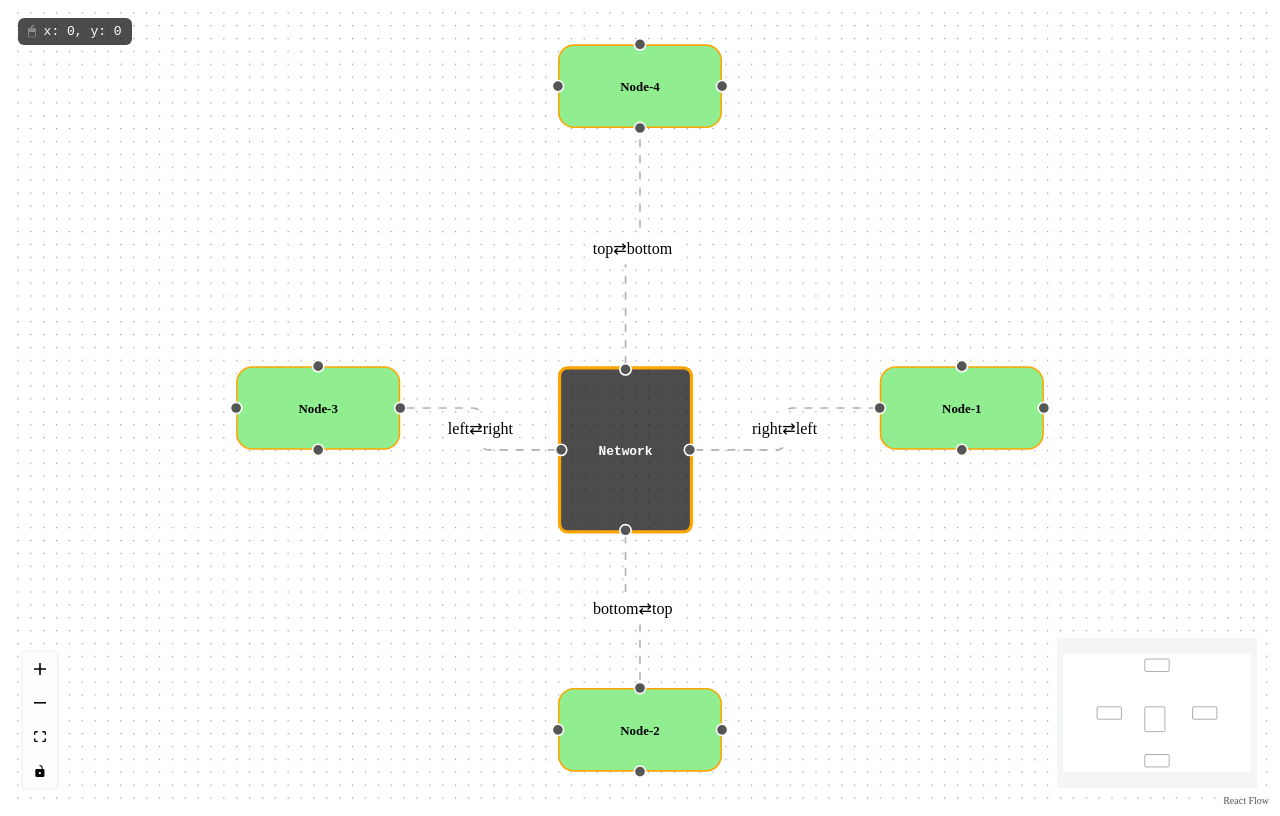
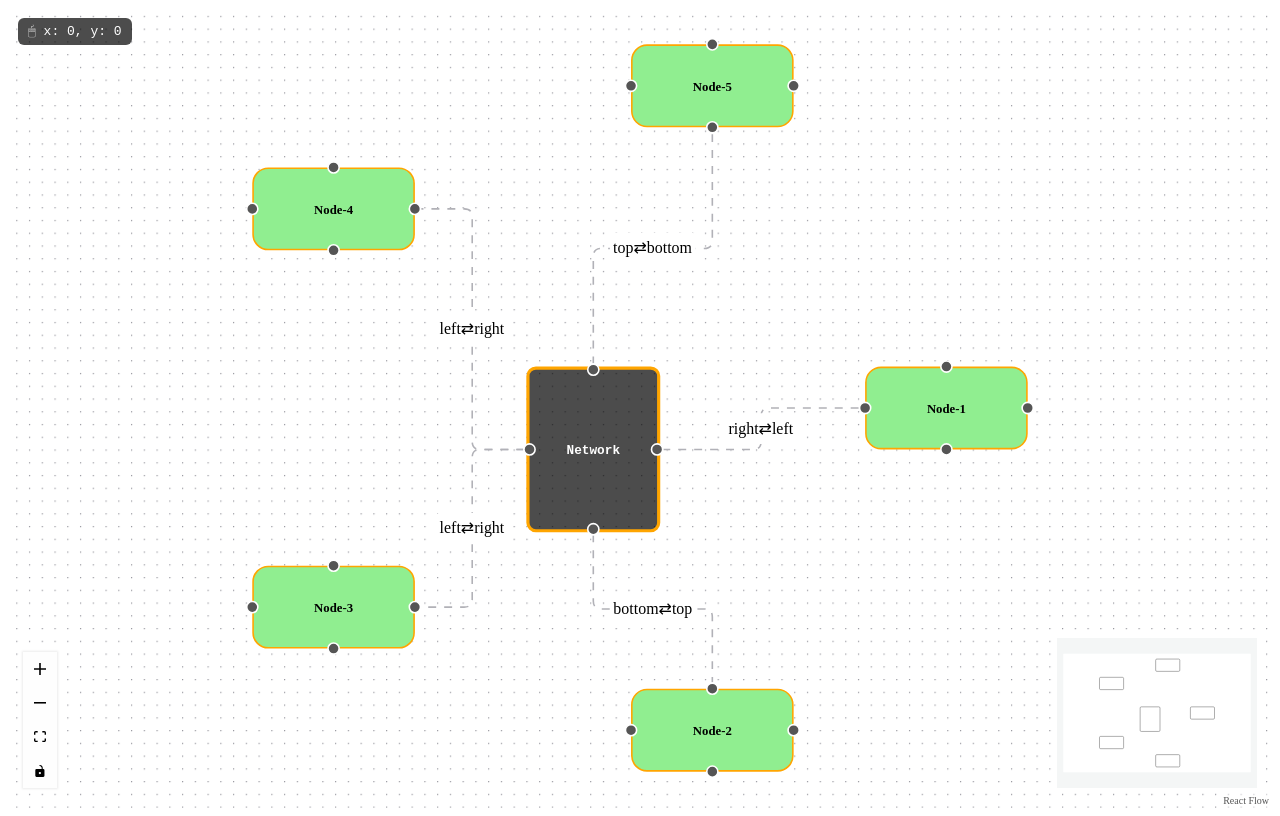
Before and after one commit to muhammed-topgul/react-ui-node, a React (Create React App) app: page / in a window 1280 px wide. Built offline with nearby package versions, Linux system fonts and the light colour scheme.

Commit message:
Formatting codes.

```diff
--- a/src/App.js
+++ b/src/App.js
@@ -4,81 +4,22 @@ import ReactFlow, {
     applyNodeChanges,
     Background,
     Controls,
-    Handle,
     MiniMap,
-    Position,
     ReactFlowProvider,
     useReactFlow,
 } from "react-flow-renderer";
 import "react-flow-renderer/dist/style.css";
+import NormalNode from "./NormalNode";
+import NetworkNode from "./NetworkNode";
+import ExtraNode from "./ExtraNode";
 
-// Network node'u özel bileşen olarak
-const NetworkNode = ({data}) => {
-    return (
-        <div
-            style={{
-                width: 80,
-                height: 100,
-                // background: "#FFD700",
-                // color: "#000",
-                border: "2px solid #FFA500",
-                // borderRadius: 10,
-                display: "flex",
-                alignItems: "center",
-                justifyContent: "center",
-                fontWeight: "bold",
-                position: "relative",
-                textAlign: "center",
-                fontSize: "8px",
-                background: "rgba(0,0,0,0.7)",
-                color: "white",
-                borderRadius: "6px",
-                fontFamily: "monospace",
-            }}
-        >
-            {data.label}
-            <Handle type="source" position={Position.Top} id="top" style={{background: "#555"}}/>
-            <Handle type="source" position={Position.Bottom} id="bottom" style={{background: "#555"}}/>
-            <Handle type="source" position={Position.Left} id="left" style={{background: "#555"}}/>
-            <Handle type="source" position={Position.Right} id="right" style={{background: "#555"}}/>
-        </div>
-    );
-};
-
-const NormalNode = ({data}) => (
-    <div
-        style={{
-            width: 100,
-            height: 50,
-            background: "#90EE90",
-            color: "#000",
-            border: "1px solid #FFA500",
-            borderRadius: 10,
-            display: "flex",
-            alignItems: "center",
-            justifyContent: "center",
-            fontWeight: "bold",
-            fontSize: "8px",
-            textAlign: "center",
-        }}
-    >
-        {data.label}
-        {/* Sadece bir handle: top */}
-        {/*<Handle type="source" position={Position.Top} id="a" style={{ background: "#555" }} />*/}
-        <Handle type="target" position={Position.Top} id="top" style={{background: "#555"}}/>
-        <Handle type="target" position={Position.Right} id="right" style={{background: "#555"}}/>
-        <Handle type="target" position={Position.Bottom} id="bottom" style={{background: "#555"}}/>
-        <Handle type="target" position={Position.Left} id="left" style={{background: "#555"}}/>
-    </div>
-);
-
-// Backend'den gelen (örnek) node verisi:
 const backendNodes = [
     {id: "0", type: "networkNode", data: {label: "Network"}},
     {id: "1", type: "normalNode", data: {label: "Node-1"}},
     {id: "2", type: "normalNode", data: {label: "Node-2"}},
     {id: "3", type: "normalNode", data: {label: "Node-3"}},
     {id: "4", type: "normalNode", data: {label: "Node-4"}},
+    {id: "5", type: "normalNode", data: {label: "Node-5"}},
 ];
 
 const generateNodes = (size) => {
@@ -92,7 +33,6 @@ const generateNodes = (size) => {
 function generateCircularPositions(nodes, center) {
     const nodeCount = nodes.length;
 
-    // Node sayısına göre yarıçap dinamik artar
     const minRadius = 150;
     const spacing = 25; // her node için ekstra mesafe
     const radius = minRadius + nodeCount * spacing * 0.5;
@@ -126,121 +66,43 @@ const initialNodes = [
 const nodeTypes = {
     networkNode: NetworkNode,
     normalNode: NormalNode,
+    extraNode: ExtraNode
 };
-
-// const initialNodes = generateCircularPositions(generateNodes(10));
-
-// const initialNodes = [
-//     {
-//         id: "1",
-//         type: "networkNode", // özel node tipi
-//         data: {label: "Network"},
-//         position: {x: 250, y: -150},
-//     },
-//     {
-//         id: "2",
-//         data: {label: "Node-1"},
-//         position: {x: 100, y: 100},
-//         style: {
-//             width: 100,
-//             height: 50,
-//             background: "#90EE90",
-//             color: "#000",
-//             border: "1px solid #FFA500",
-//             borderRadius: 10,
-//             textAlign: "center",
-//             display: "flex",
-//             alignItems: "center",
-//             justifyContent: "center",
-//             fontWeight: "bold",
-//             fontSize: "8px",
-//         },
-//         type: "normalNode",
-//     },
-//     {
-//         id: "3",
-//         data: {label: "Node-2"},
-//         position: {x: 400, y: 200},
-//         style: {
-//             width: 100,
-//             height: 50,
-//             background: "#90EE90",
-//             color: "#000",
-//             border: "1px solid #FFA500",
-//             borderRadius: 10,
-//             textAlign: "center",
-//             display: "flex",
-//             alignItems: "center",
-//             justifyContent: "center",
-//             fontWeight: "bold",
-//             fontSize: "8px",
-//         },
-//         type: "normalNode",
-//     },
-// ];
-
-const initialEdges = [
-    {
-        id: "e1-2",
-        source: "0",
-        sourceHandle: "bottom", // hangi handle'dan çıkıyor
-        target: "1",
-        animated: true,
-        type: "smoothstep",
-        label: "↔",
-        style: {strokeWidth: 1},
-    },
-];
 
 function FlowCanvas() {
     const [nodes, setNodes] = useState(initialNodes);
-    const [edges, setEdges] = useState(initialEdges);
+    const [edges, setEdges] = useState([]);
     const [mousePos, setMousePos] = useState({x: 0, y: 0});
     const [selectedLabel, setSelectedLabel] = useState(null);
     const {project} = useReactFlow();
 
-    const onNodesChange = useCallback(
-        (changes) => setNodes((nds) => applyNodeChanges(changes, nds)),
-        []
-    );
-    const onEdgesChange = useCallback(
-        (changes) => setEdges((eds) => applyEdgeChanges(changes, eds)),
-        []
-    );
+    const onNodesChange = useCallback((changes) => {
+        setNodes((nds) => applyNodeChanges(changes, nds));
+    }, []);
 
-    // const onConnect = useCallback((params) => setEdges((eds) =>
-    //         eds.concat({...params, animated: true, label: "java", type: "smoothstep"})
-    //     ),
-    //     []
-    // );
+    const onEdgesChange = useCallback((changes) => {
+        setEdges((eds) => applyEdgeChanges(changes, eds))
+    }, []);
 
-    const onConnect = useCallback(
-        (params) => {
-            // Sadece Network node'u ile bağlantıya izin ver
-            const networkId = "1"; // Network node'un ID'si
+    const onConnect = useCallback((params) => {
+        const networkId = "0"; // Network node'un ID'si
         if (params.source === networkId || params.target === networkId) {
             setEdges((eds) =>
                 eds.concat({...params, animated: true, type: "smoothstep", label: "Java"})
             );
         }
-        },
-        []
-    );
+    }, []);
 
-    const handleMouseMove = useCallback(
-        (event) => {
+    const handleMouseMove = useCallback((event) => {
         const bounds = event.currentTarget.getBoundingClientRect();
         const position = project({
             x: event.clientX - bounds.left,
             y: event.clientY - bounds.top,
         });
         setMousePos({x: Math.round(position.x), y: Math.round(position.y)});
-        },
-        [project]
-    );
+    }, [project]);
 
-    const handleContextMenu = useCallback(
-        (event) => {
+    const handleContextMenu = useCallback((event) => {
         event.preventDefault();
         const bounds = event.currentTarget.getBoundingClientRect();
         const position = project({
@@ -251,6 +113,7 @@ function FlowCanvas() {
         const id = (nodes.length + 1).toString();
         const newNode = {
             id,
+            type: "extraNode",
             data: {label: `Düğüm ${id}`},
             position,
             style: {
@@ -269,9 +132,7 @@ function FlowCanvas() {
             },
         };
         setNodes((nds) => nds.concat(newNode));
-        },
-        [nodes.length, project]
-    );
+    }, [nodes.length, project]);
 
     useEffect(() => {
         const network = nodes.find(n => n.type === "networkNode");
@@ -315,10 +176,10 @@ function FlowCanvas() {
                     animated: true,
                     label: `${sourceHandle}⇄${targetHandle}`,
                     style: {
-                        strokeWidth: selected ? 1.5: 1,
+                        strokeWidth: selected ? 1.5 : 1,
                         stroke: selected ? "#0c0d0c" : ""
                     },
-                    labelBgStyle: { cursor: "pointer" },
+                    labelBgStyle: {cursor: "pointer"},
                 };
             });
 
@@ -362,8 +223,7 @@ function FlowCanvas() {
                     color: "white",
                     borderRadius: "6px",
                     fontFamily: "monospace",
-                }}
-            >
+                }}>
                 🖱 x: {mousePos.x}, y: {mousePos.y}
                 {selectedLabel && (
                     <div style={{marginTop: 10, color: "#d6e3eb"}}>
--- /dev/null
+++ b/src/ExtraNode.js
@@ -0,0 +1,26 @@
+import React from 'react';
+import {Handle, Position} from "react-flow-renderer";
+
+const NormalNode = ({data}) => (
+    <div
+        style={{
+            width: 100,
+            height: 50,
+            background: "#ee6d21",
+            color: "#000",
+            borderRadius: 10,
+            display: "flex",
+            alignItems: "center",
+            justifyContent: "center",
+            fontWeight: "bold",
+            fontSize: "8px",
+            textAlign: "center",
+        }}>
+        {data.label}
+        <Handle type="target" position={Position.Top} id="top" style={{background: "#ee6d21"}}/>
+        <Handle type="target" position={Position.Right} id="right" style={{background: "#ee6d21"}}/>
+        <Handle type="target" position={Position.Bottom} id="bottom" style={{background: "#ee6d21"}}/>
+        <Handle type="target" position={Position.Left} id="left" style={{background: "#ee6d21"}}/>
+    </div>
+);
+export default NormalNode;
--- /dev/null
+++ b/src/NetworkNode.js
@@ -0,0 +1,33 @@
+import React from 'react';
+import {Handle, Position} from "react-flow-renderer";
+
+const NetworkNode = ({data}) => {
+    return (
+        <div
+            style={{
+                width: 80,
+                height: 100,
+                border: "2px solid #FFA500",
+                display: "flex",
+                alignItems: "center",
+                justifyContent: "center",
+                fontWeight: "bold",
+                position: "relative",
+                textAlign: "center",
+                fontSize: "8px",
+                background: "rgba(0,0,0,0.7)",
+                color: "white",
+                borderRadius: "6px",
+                fontFamily: "monospace",
+            }}
+        >
+            {data.label}
+            <Handle type="source" position={Position.Top} id="top" style={{background: "#555"}}/>
+            <Handle type="source" position={Position.Bottom} id="bottom" style={{background: "#555"}}/>
+            <Handle type="source" position={Position.Left} id="left" style={{background: "#555"}}/>
+            <Handle type="source" position={Position.Right} id="right" style={{background: "#555"}}/>
+        </div>
+    );
+};
+
+export default NetworkNode;
--- /dev/null
+++ b/src/NormalNode.js
@@ -0,0 +1,28 @@
+import React from 'react';
+import {Handle, Position} from "react-flow-renderer";
+
+const NormalNode = ({data}) => (
+    <div
+        style={{
+            width: 100,
+            height: 50,
+            background: "#90EE90",
+            color: "#000",
+            border: "1px solid #FFA500",
+            borderRadius: 10,
+            display: "flex",
+            alignItems: "center",
+            justifyContent: "center",
+            fontWeight: "bold",
+            fontSize: "8px",
+            textAlign: "center",
+        }}
+    >
+        {data.label}
+        <Handle type="target" position={Position.Top} id="top" style={{background: "#555"}}/>
+        <Handle type="target" position={Position.Right} id="right" style={{background: "#555"}}/>
+        <Handle type="target" position={Position.Bottom} id="bottom" style={{background: "#555"}}/>
+        <Handle type="target" position={Position.Left} id="left" style={{background: "#555"}}/>
+    </div>
+);
+export default NormalNode;
```
Lines whose indentation alone changed are shown as unchanged.
